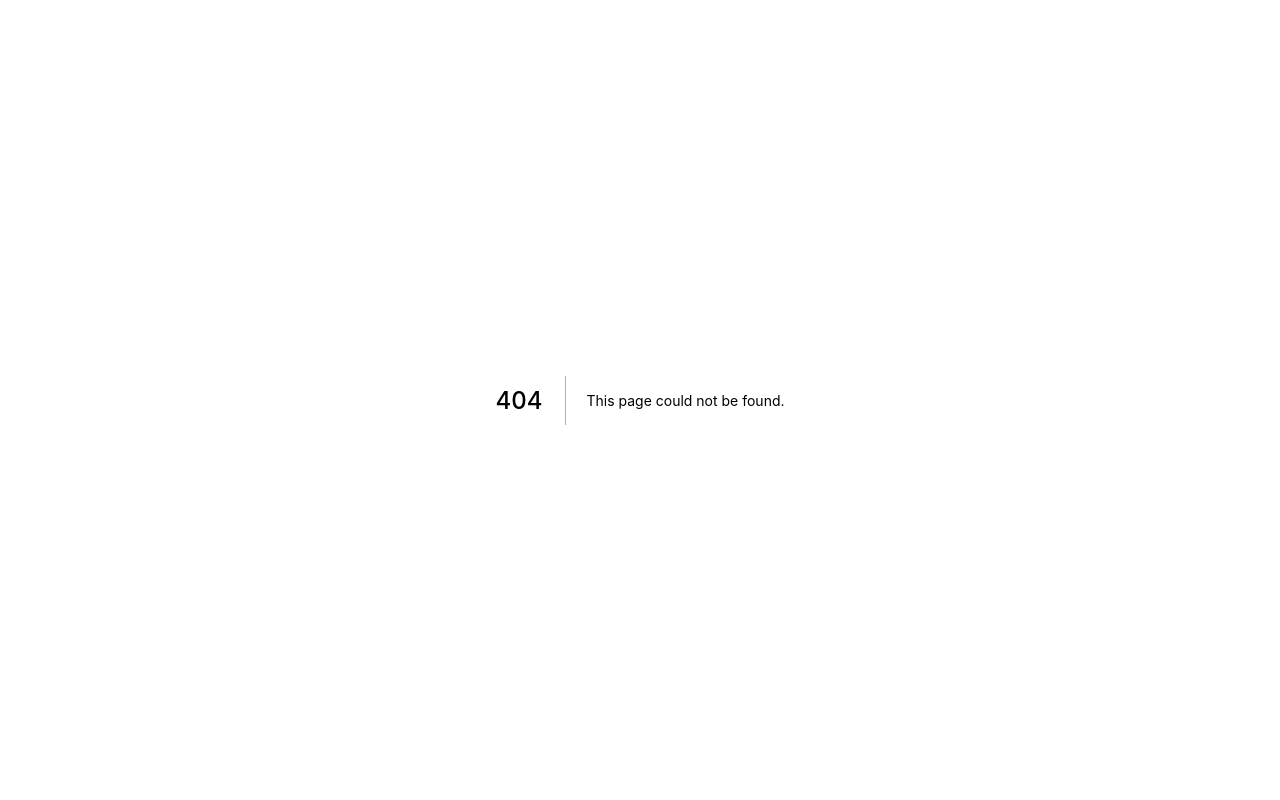
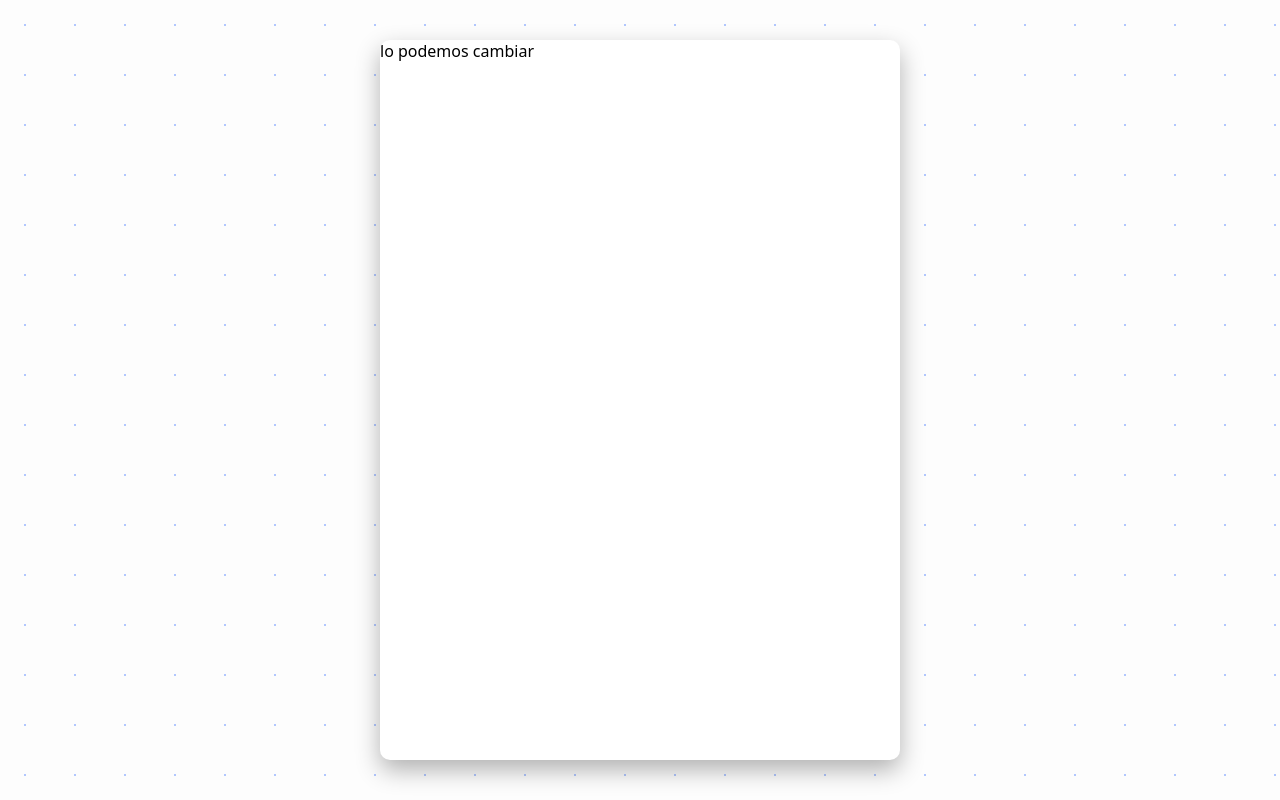
Before and after one commit to joraanbe82/devter, a Next.js app: page /status/1 in a window 1280 px wide. Before the commit this address had no page. Built offline with nearby package versions, Linux system fonts and the light colour scheme.

Commit message:
componente _app envuelto por AppLayout para hacer estilos globales y no tener que añadirlo en cada componente

```diff
--- a/pages/_app.js
+++ b/pages/_app.js
@@ -1,5 +1,11 @@
 // import '../styles/globals.css'
 
+import AppLayout from 'components/AppLayout'
+
 export default function MyApp({ Component, pageProps }) {
-  return <Component {...pageProps} />
+  return (
+    <AppLayout>
+      <Component {...pageProps} />
+    </AppLayout>
+  )
 }
--- a/pages/compose/tweet/index.js
+++ b/pages/compose/tweet/index.js
@@ -1,4 +1,3 @@
-import AppLayout from 'components/AppLayout'
 import Button from 'components/Button'
 import useUser from 'hooks/useUser'
 import { useEffect, useState } from 'react'
@@ -98,7 +97,6 @@ export default function ComposeTweet() {
 
   return (
     <>
-      <AppLayout>
       <Head>
         <title>Crear un devit / Devter</title>
       </Head>
@@ -126,7 +124,7 @@ export default function ComposeTweet() {
           <Button disabled={isButtonDisabled}>Devitear</Button>
         </form>
       </section>
-      </AppLayout>
+
       <style jsx>{`
         div {
           padding: 15px;
--- a/pages/home/index.js
+++ b/pages/home/index.js
@@ -1,4 +1,3 @@
-import AppLayout from 'components/AppLayout'
 import Devit from 'components/Devit'
 import { fetchLatestDevits } from 'firebase/client'
 import useUSer from 'hooks/useUser'
@@ -23,7 +22,6 @@ export default function HomePage() {
   }, [user])
   return (
     <>
-      <AppLayout>
       <Head>
         <title>Inicio / Devter</title>
       </Head>
@@ -63,7 +61,6 @@ export default function HomePage() {
           </a>
         </Link>
       </nav>
-      </AppLayout>
 
       <style jsx>{`
         header {
--- a/pages/index.js
+++ b/pages/index.js
@@ -1,6 +1,5 @@
 import { useEffect, useState } from 'react'
 
-import AppLayout from 'components/AppLayout'
 import Button from 'components/Button'
 import Github from 'components/Icons/Github'
 import Logo from 'components/Icons/Logo'
@@ -32,7 +31,7 @@ export default function Home() {
         <title>Devter 👾</title>
         <link rel='icon' href='/favicon.ico' />
       </Head>
-      <AppLayout>
+
       <section>
         <Logo width='100' />
         <h1>Devter</h1>
@@ -53,7 +52,7 @@ export default function Home() {
           )}
         </div>
       </section>
-      </AppLayout>
+
       <style jsx>{`
         img {
           width: 120px;
--- /dev/null
+++ b/pages/status/[id]/index.js
@@ -0,0 +1,8 @@
+export default function DevitPage() {
+  return (
+    <>
+      lo podemos cambiar
+      <style jsx>{``}</style>
+    </>
+  )
+}
```
Also changed, not shown: pages/timeline/index.js (+3 -5 lines). Lines whose indentation alone changed are shown as unchanged.
